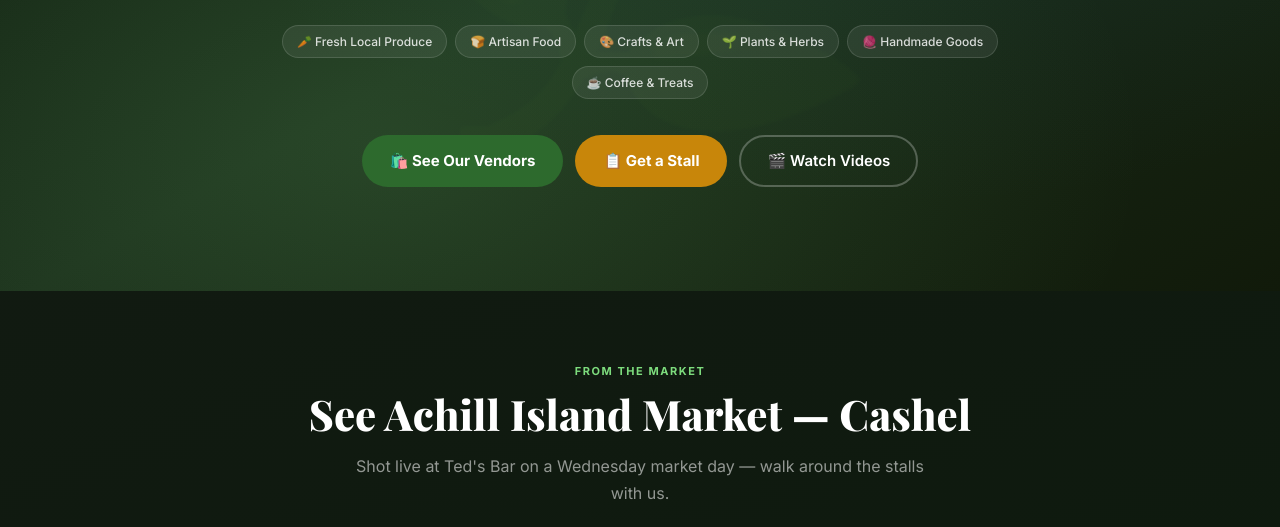
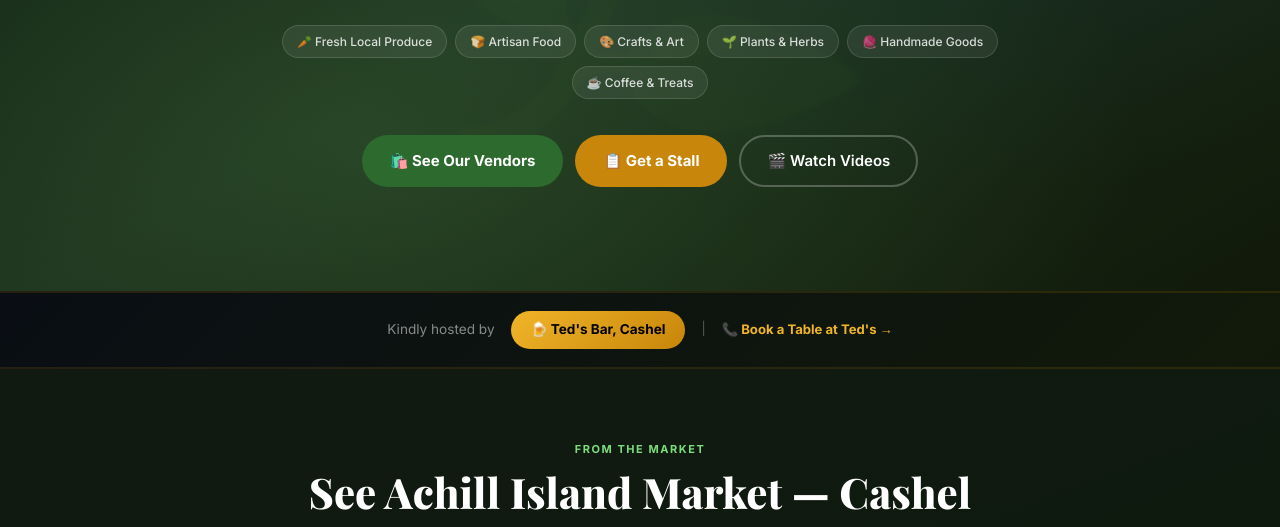
Before and after one commit to exposuresolutions/achill-island-market, a plain HTML site: page cashel.html in a window 1280 px wide. Shown: the part 513-1040 px from the top of the page. Drawn offline with nearby package versions, Linux system fonts and the light colour scheme.

Commit message:
Add 'Kindly hosted by Ted's Bar' banner with UTM tracking on cashel.html

```diff
--- a/cashel.html
+++ b/cashel.html
@@ -294,6 +294,24 @@ footer{background:rgba(17,26,17,0.99);color:rgba(255,255,255,.5);padding:48px 24
     </div>
   </div>
 </section>
+
+<!-- KINDLY HOSTED BY TED'S BAR -->
+<div style="background:linear-gradient(135deg,#0a0e14,#111a0a);border-top:2px solid rgba(200,134,10,.15);border-bottom:2px solid rgba(200,134,10,.15);padding:18px 24px;text-align:center">
+  <div style="max-width:800px;margin:0 auto;display:flex;align-items:center;justify-content:center;gap:16px;flex-wrap:wrap">
+    <span style="font-size:.85rem;color:rgba(255,255,255,.5)">Kindly hosted by</span>
+    <a href="https://www.tedsachill.ie?utm_source=achill-market&utm_medium=referral&utm_campaign=cashel-market&utm_content=hosted-by-banner"
+       onclick="if(typeof gtag!=='undefined'){gtag('event','teds_bar_click',{event_category:'referral',event_label:'hosted_by_banner',event_value:1});}"
+       style="display:inline-flex;align-items:center;gap:8px;background:linear-gradient(135deg,#f0b429,#c8860a);color:#000;font-weight:800;font-size:.85rem;padding:8px 20px;border-radius:50px;text-decoration:none;white-space:nowrap" target="_blank" rel="noopener">
+      🍺 Ted's Bar, Cashel
+    </a>
+    <span style="color:rgba(255,255,255,.3);font-size:.8rem">|</span>
+    <a href="https://www.tedsachill.ie?utm_source=achill-market&utm_medium=referral&utm_campaign=cashel-market&utm_content=book-a-table"
+       onclick="if(typeof gtag!=='undefined'){gtag('event','teds_bar_booking',{event_category:'referral',event_label:'book_table_link',event_value:1});}"
+       style="color:#f0b429;font-weight:700;font-size:.82rem;text-decoration:none" target="_blank" rel="noopener">
+      📞 Book a Table at Ted's →
+    </a>
+  </div>
+</div>
 
 <!-- MARKET VIDEOS -->
 <section class="video-section" id="videos">
```
